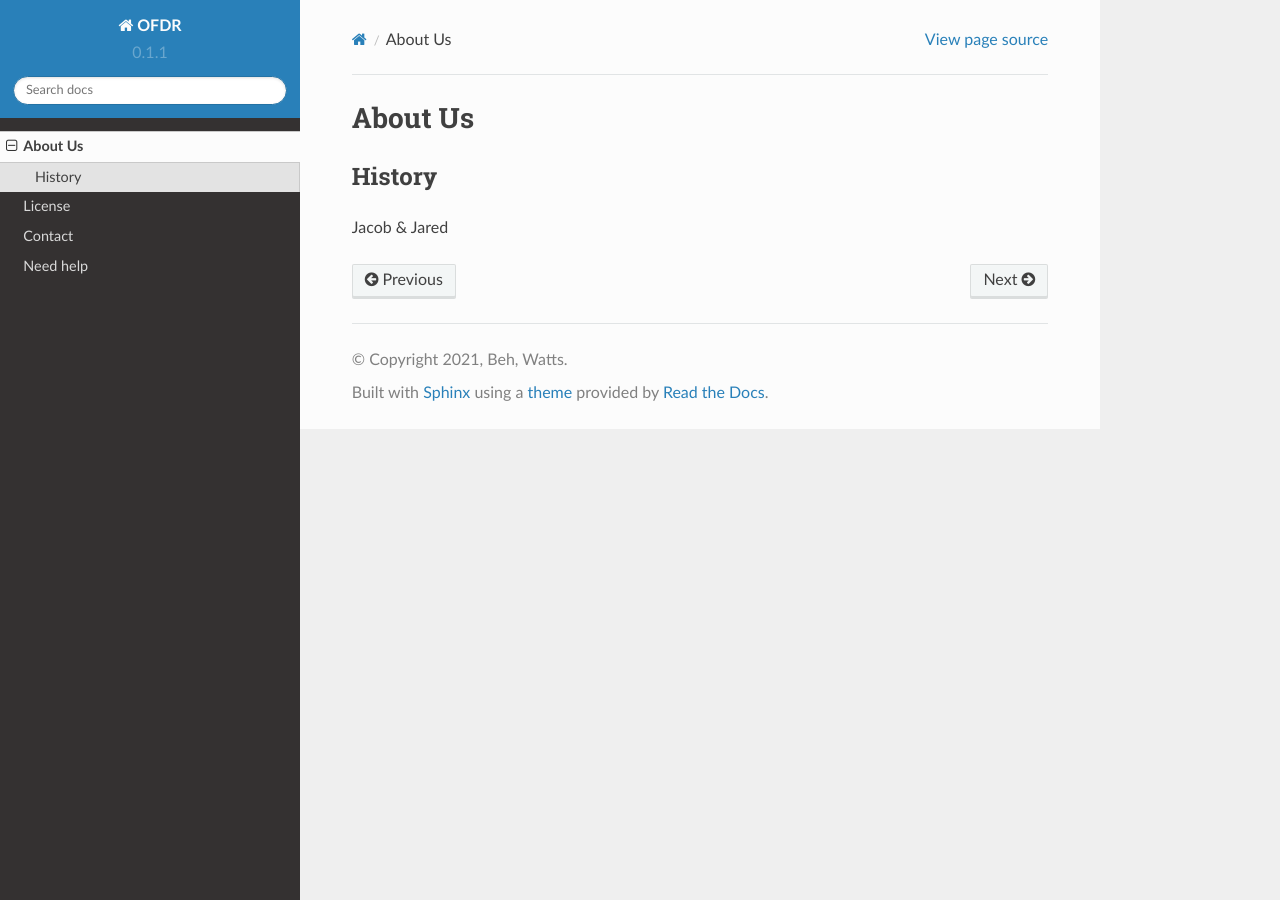
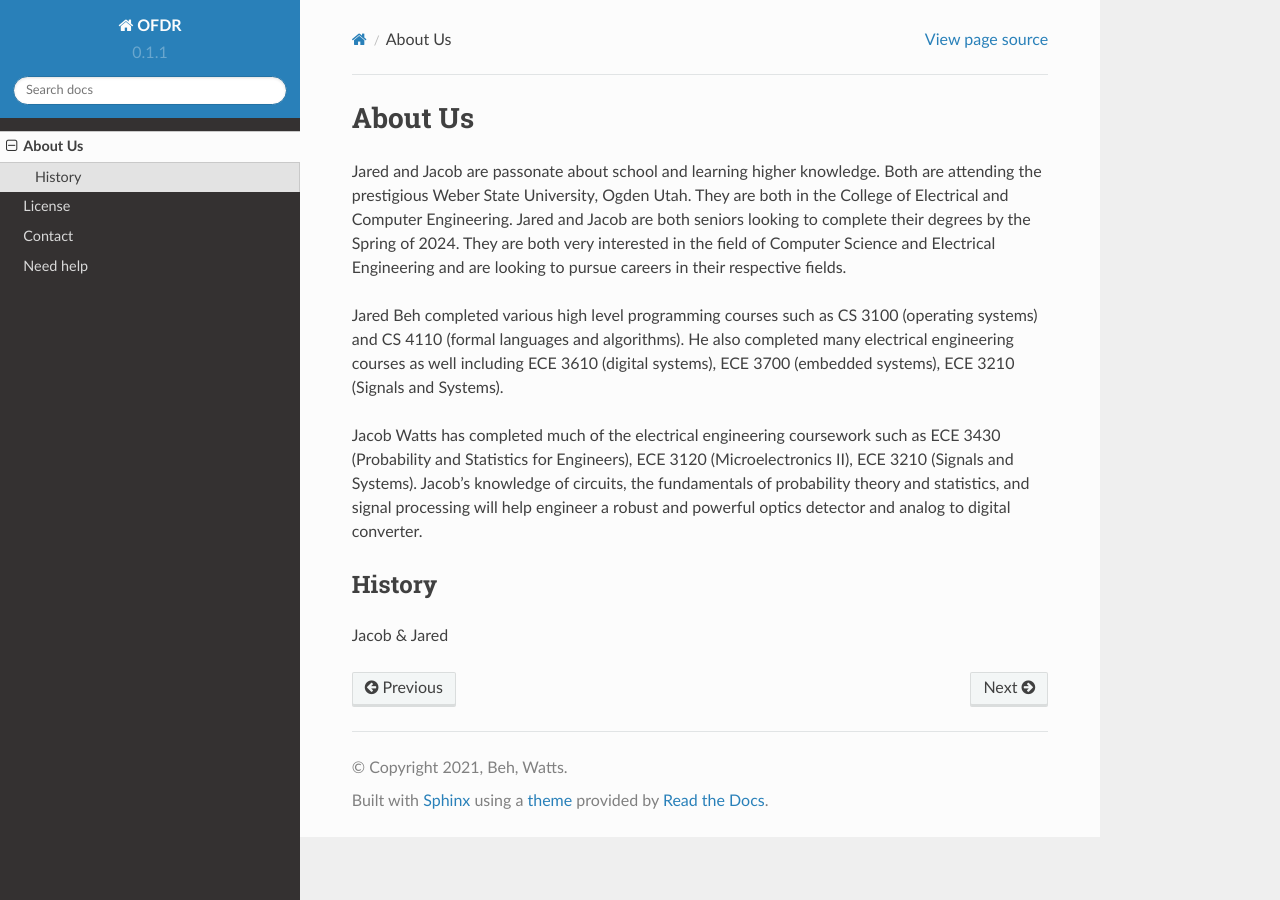
Before and after one commit to wattsjake/OFDR, a Sphinx documentation site: the page built from docs/source/about.rst, in a window 1280 px wide. Built offline with Sphinx 7.4.7 and the Read the Docs theme 2.0.0, drawn with Linux system fonts in a browser that asks for light colours; pages that are not in the unit, such as notebooks, are missing from menus.

Commit message:
added to about page

```diff
--- a/docs/source/about.rst
+++ b/docs/source/about.rst
@@ -3,6 +3,21 @@ About Us
 
 .. _History:
 
+Jared and Jacob are passonate about school and learning higher knowledge. Both are attending the
+prestigious Weber State University, Ogden Utah. They are both in the College of Electrical and
+Computer Engineering. Jared and Jacob are both seniors looking to complete their degrees by the Spring
+of 2024. They are both very interested in the field of Computer Science and Electrical Engineering
+and are looking to pursue careers in their respective fields.
+
+Jared Beh completed various high level programming courses such as CS 3100 (operating systems)
+and CS 4110 (formal languages and algorithms). He also completed many electrical engineering courses
+as well including ECE 3610 (digital systems), ECE 3700 (embedded systems), ECE 3210 (Signals and Systems).
+
+Jacob Watts has completed much of the electrical engineering coursework such as ECE 3430
+(Probability and Statistics for Engineers), ECE 3120 (Microelectronics II), ECE 3210 (Signals and Systems).
+Jacob’s knowledge of circuits, the fundamentals of probability theory and statistics, and signal processing
+will help engineer a robust and powerful optics detector and analog to digital converter.
+
 History
 ------------
 
```
